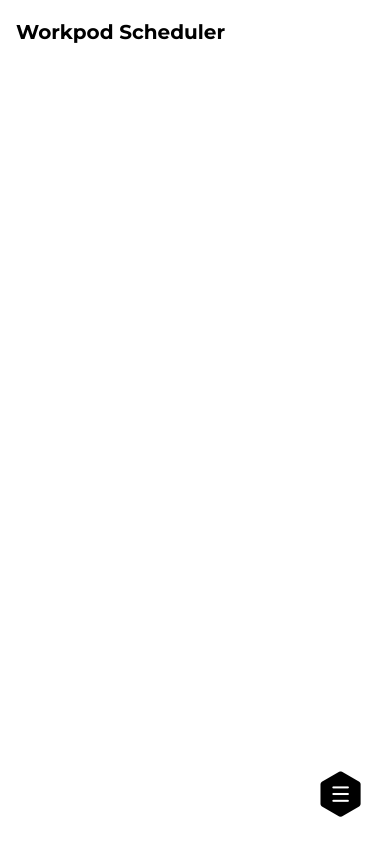
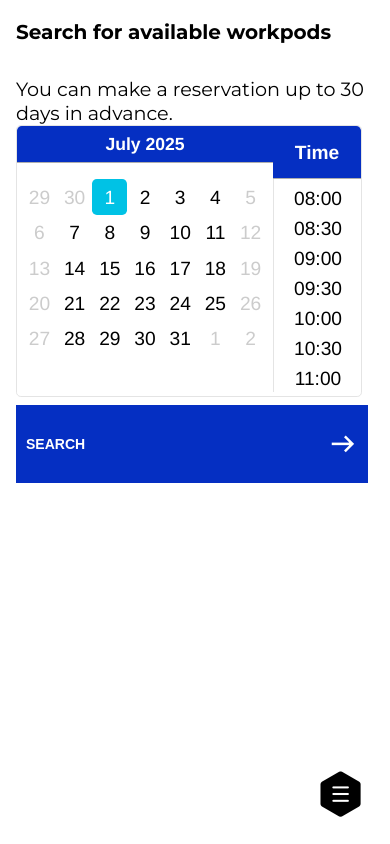
Before and after one commit to oskarisuonpaa/work-pod-end-user-interface, a React (Vite) app in the folder app/: page /search in a window 390 px wide. Before the commit this address led to /login. Built offline with nearby package versions, Linux system fonts and the light colour scheme; no server answers.

Commit message:
Updated display of the search form on small screens

```diff
--- a/app/src/App.tsx
+++ b/app/src/App.tsx
@@ -42,9 +42,7 @@ const App = () => {
         <Route
           path="search"
           element={
-            <ProtectedRoute>
               <Search />
-            </ProtectedRoute>
           }
         />
         <Route
--- a/app/src/components/Search/Search.css
+++ b/app/src/components/Search/Search.css
@@ -1,5 +1,4 @@
 #search-info {
-  padding-left: 1rem;
   font-size: 1.2rem;
 }
 
@@ -8,6 +7,7 @@
   gap: 0.5rem;
   padding: 1rem;
   grid-template-columns: max-content max-content;
+  overflow: auto;
 }
 
 .search-label {
@@ -23,21 +23,120 @@
   font-size: 1.1rem;
 }
 
-@media (max-width: 400px) {
+@media (max-width: 580px) {
   .search-form {
     display: flex;
     flex-direction: column;
-    gap: 0.5rem;
-    padding: 1rem;
+    max-width: 22rem;
+    padding: 0;
+    margin: 0;
+  }
+  .search-label {
+    display: none;
+  }
+  .react-datepicker.react-datepicker {
+    border: 1px solid var(--light-grey);
   }
 
-  .search-form-time {
+  .custom-calendar.custom-calendar {
+    height: 17rem;
+    width: 21.6rem;
+    margin: 0;
+    padding: 0;
     display: flex;
     flex-direction: row;
-  }
+    .react-datepicker__month-container,
+    .react-datepicker__time-container {
+      flex: 0 0 auto;
+    }
+    .react-datepicker-time__header {
+      color: white;
+      text-align: center;
+      margin: 0;
+      font-size: 1.2rem;
+      height: 2.3rem;
+      padding: 0.5rem;
+    }
+    .react-datepicker__navigation--next--with-time:not(
+        .react-datepicker__navigation--next--with-today-button
+      ) {
+      left: 14rem;
+    }
+    .react-datepicker__time-container {
+      width: 5.5rem;
+      height: 17rem;
+      border-left: none;
+    }
+    .react-datepicker__month-container {
+      width: 16rem;
+    }
+    .react-datepicker__current-month {
+      font-size: 1.1rem;
+      margin: 0;
+      height: 1.3rem;
+      padding: 0;
+    }
+    .react-datepicker__day-name {
+      font-size: 1rem;
+      width: 2rem;
+      height: 1.5rem;
+      padding-bottom: 0.5rem;
+    }
+    .react-datepicker__day {
+      padding: 0;
+      padding-top: 0.3rem;
+      margin: 0;
+      width: 2.2rem;
+      height: 2.2rem;
+      font-size: 1.2rem;
+      font-weight: 300;
+      text-align: center;
+    }
+    .react-datepicker__day--selected {
+      font-weight: 500;
+    }
+    .react-datepicker__time {
+      border-left: 1px solid var(--light-grey);
 
-  .search-label {
-    display: none;
+      height: 13.3rem;
+    }
+    ul.react-datepicker__time-list {
+      width: 7rem;
+      margin: 0;
+      padding: 0;
+      font-size: 1.2rem;
+    }
+    .react-datepicker__time-box {
+      width: 5.5rem;
+      height: 13.3rem;
+      overflow: hidden;
+    }
+
+    .react-datepicker__time-container
+      .react-datepicker__time
+      .react-datepicker__time-box
+      ul.react-datepicker__time-list
+      li.react-datepicker__time-list-item:hover {
+      background-color: var(--light-blue);
+    }
+
+    .react-datepicker__time-container
+      .react-datepicker__time
+      .react-datepicker__time-box
+      ul.react-datepicker__time-list
+      li.react-datepicker__time-list-item--selected {
+      background-color: var(--turquoise);
+    }
+
+    .react-datepicker__time-container
+      .react-datepicker__time
+      .react-datepicker__time-box
+      ul.react-datepicker__time-list
+      li.react-datepicker__time-list-item--selected:not(
+        [aria-disabled="true"]
+      ):hover {
+      background-color: var(--turquoise);
+    }
   }
 }
 
@@ -72,12 +171,12 @@
 }
 
 .custom-calendar {
-  width: 25em;
-  height: 26em;
+  height: 18rem;
   padding: 0;
 
   .react-datepicker__day--selected {
     background-color: var(--turquoise);
+    font-weight: 500;
   }
 
   .react-datepicker__day:not([aria-disabled="true"]):hover {
@@ -99,7 +198,7 @@
   .react-datepicker__month-container {
     padding: 0;
     margin: 0;
-    width: 25em;
+    width: 20rem;
   }
 
   .react-datepicker__week {
@@ -109,11 +208,11 @@
 
   .react-datepicker__day {
     padding: 0;
-    padding-top: 0.5em;
+    padding-top: 0.5rem;
     margin: 0;
-    width: 2.5em;
-    height: 2.5em;
-    font-size: 1.4em;
+    width: 2.5rem;
+    height: 2.5rem;
+    font-size: 1.4rem;
     font-weight: 500;
     text-align: center;
   }
@@ -125,8 +224,8 @@
   .react-datepicker__day-name {
     padding: 0;
     margin: 0;
-    width: 2.5em;
-    font-size: 1.4em;
+    width: 2.5rem;
+    font-size: 1.4rem;
     font-weight: 600;
   }
 
@@ -141,7 +240,7 @@
 
   .react-datepicker__current-month {
     color: white;
-    font-size: 1.4em;
+    font-size: 1.4rem;
   }
 
   .react-datepicker__day-name {
@@ -153,17 +252,17 @@
 .react-datepicker__time-container {
   padding: 0;
   margin: 0;
-  width: 8em;
+  width: 8rem;
 }
 
 .custom-time {
   padding: 0;
   margin: 0;
-  width: 8em;
+  width: 8rem;
 
   .react-datepicker__header {
     background-color: var(--blue);
-    width: 8em;
+    width: 8rem;
     margin: 0;
   }
 
@@ -171,25 +270,25 @@
     color: white;
     text-align: center;
     margin: 0;
-    font-size: 1.4em;
+    font-size: 1.4rem;
   }
 
   .react-datepicker__time-container {
-    width: 8em;
+    width: 8rem;
     margin: 0;
   }
 
   .react-datepicker__time-box {
-    width: 8em !important;
+    width: 8rem !important;
     margin: 0;
     padding: 0;
   }
 
   ul.react-datepicker__time-list {
-    width: 8em;
+    width: 8rem;
     margin: 0;
     padding: 0;
-    font-size: 1.4em;
+    font-size: 1.4rem;
   }
 
   .react-datepicker__time-container
--- a/app/src/components/Search/index.tsx
+++ b/app/src/components/Search/index.tsx
@@ -1,6 +1,6 @@
 // Search
 import { addDays, getDay } from "date-fns";
-import { fi } from "date-fns/locale";
+import { fi, enUS } from "date-fns/locale";
 import { useState } from "react";
 import DatePicker, { registerLocale, setDefaultLocale } from "react-datepicker";
 import { useTranslation } from "react-i18next";
@@ -12,6 +12,7 @@ import ActionButton from "@components/ActionButton";
 import useIsSmallScreen from "@hooks/useIsSmallScreen.ts";
 
 registerLocale("fi", fi);
+registerLocale("en", enUS);
 setDefaultLocale("fi");
 
 /**
@@ -25,8 +26,10 @@ setDefaultLocale("fi");
 const Search = () => {
   const [startDate, setStartDate] = useState<Date | null>(new Date());
   const navigate = useNavigate();
-  const { t } = useTranslation();
+  const { t, i18n } = useTranslation();
   const isSmallScreen = useIsSmallScreen();
+
+  const currentLocale = i18n.language === "fi" ? "fi" : "en";
 
   const isWeekday = (date: Date) => {
     const day = getDay(date);
@@ -49,26 +52,39 @@ const Search = () => {
     <PageWrapper pageTitle={t("search-title")}>
       <p id="search-info">{t("search-reservation-info")}</p>
       <form id="searchForm" onSubmit={handleSubmit} className="search-form">
-        <label htmlFor="date" className="search-label">{t("date")}:</label>
+        <label htmlFor="date" className="search-label">
+          {t("date")}:
+        </label>
         <DatePicker
           id="date"
           selected={startDate}
           onChange={(date) => setStartDate(date)}
           includeDateIntervals={[
-            { start: new Date(new Date().setHours(0, 0, 0, 0)), end: addDays(new Date(new Date().setHours(0, 0, 0, 0)), 30) },
+            {
+              start: new Date(new Date().setHours(0, 0, 0, 0)),
+              end: addDays(new Date(new Date().setHours(0, 0, 0, 0)), 30),
+            },
           ]}
           showPopperArrow={false}
           filterDate={isWeekday}
           dateFormat="dd/MM/yyyy"
+          locale={currentLocale}
           selectsDisabledDaysInRange
           inline={isSmallScreen}
           popperPlacement={"right-start"}
           autoFocus
+          showTimeSelect={isSmallScreen}
+          timeFormat="HH:mm"
+          timeIntervals={30}
+          timeCaption={t("time")}
           calendarClassName="custom-calendar"
           minDate={new Date()}
           maxDate={addDays(new Date(), 30)}
         />
-        <label htmlFor="time" className="search-label">{t("time")}:</label>
+        <label htmlFor="time" className="search-label">
+          {t("time")}:
+        </label>
+        {!isSmallScreen && (
           <DatePicker
             id="time"
             showTimeSelect
@@ -80,10 +96,16 @@ const Search = () => {
             popperPlacement={"right-start"}
             timeFormat="HH:mm"
             dateFormat="HH:mm"
-          timeIntervals={60}
+            timeIntervals={30}
             calendarClassName="custom-time"
+            timeCaption={t("time")}
           />
-        <ActionButton label={t("search-button")} type="submit" className="last-row" />
+        )}
+        <ActionButton
+          label={t("search-button")}
+          type="submit"
+          className="last-row"
+        />
       </form>
     </PageWrapper>
   );
--- a/app/src/hooks/useIsSmallScreen.ts
+++ b/app/src/hooks/useIsSmallScreen.ts
@@ -6,7 +6,7 @@ import { useState, useEffect } from "react";
  * @returns {boolean} True if the screen width is less than or equal to the breakpoint, false otherwise.
  * @description This hook listens for window resize events and updates the state accordingly.
  */
-function useIsSmallScreen(breakpoint: number = 540) {
+function useIsSmallScreen(breakpoint: number = 580) {
   const [isSmall, setIsSmall] = useState<boolean>(window.innerWidth <= breakpoint);
 
   useEffect(() => {
```
Also changed, not shown: 2 other files (tests, documents, lock files or other folders). Lines whose indentation alone changed are shown as unchanged.
